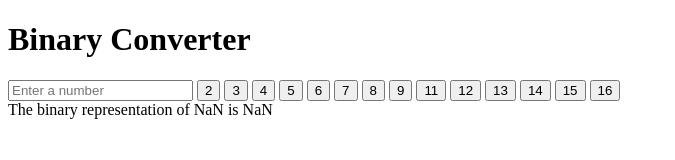
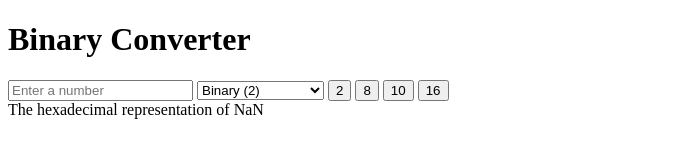
Before and after one commit to KiwiScreams/Numeral-Systems-Converter, a plain HTML site: page index.html in a window 1280 px wide. Both pictures are taken after a click on the button "16". Shown: the whole page, without its empty margins (0-675 px from the left). Drawn offline with Linux system fonts and the light colour scheme.

Commit message:
multi system

```diff
--- a/index.html
+++ b/index.html
@@ -9,19 +9,26 @@
   <body>
     <h1>Binary Converter</h1>
     <input id="number-input" type="number" placeholder="Enter a number" />
+    <select id="input-base-select">
+      <option value="2">Binary (2)</option>
+      <option value="8">Octal (8)</option>
+      <option value="10">Decimal (10)</option>
+      <option value="16">Hexadecimal (16)</option>
+    </select>
     <button onclick="superFunc(2)">2</button>
-    <button onclick="superFunc(3)">3</button>
-    <button onclick="superFunc(4)">4</button>
-    <button onclick="superFunc(5)">5</button>
-    <button onclick="superFunc(6)">6</button>
-    <button onclick="superFunc(7)">7</button>
+    <!-- <button onclick="superFunc(3)">3</button> -->
+    <!-- <button onclick="superFunc(4)">4</button> -->
+    <!-- <button onclick="superFunc(5)">5</button> -->
+    <!-- <button onclick="superFunc(6)">6</button> -->
+    <!-- <button onclick="superFunc(7)">7</button> -->
     <button onclick="superFunc(8)">8</button>
-    <button onclick="superFunc(9)">9</button>
-    <button onclick="superFunc(11)">11</button>
-    <button onclick="superFunc(12)">12</button>
-    <button onclick="superFunc(13)">13</button>
-    <button onclick="superFunc(14)">14</button>
-    <button onclick="superFunc(15)">15</button>
+    <!-- <button onclick="superFunc(9)">9</button> -->
+    <button onclick="superFunc(10)">10</button>
+    <!-- <button onclick="superFunc(11)">11</button> -->
+    <!-- <button onclick="superFunc(12)">12</button> -->
+    <!-- <button onclick="superFunc(13)">13</button> -->
+    <!-- <button onclick="superFunc(14)">14</button> -->
+    <!-- <button onclick="superFunc(15)">15</button> -->
     <button onclick="superFunc(16)">16</button>
     <div id="result-text"></div>
     <script src="./js/main.js"></script>
--- a/js/main.js
+++ b/js/main.js
@@ -1,7 +1,18 @@
 const numInput = document.getElementById("number-input");
+const inputBaseSelect = document.getElementById("input-base-select");
 const resultDiv = document.getElementById("result-text");
-function superFunc(system) {
-  const num = parseInt(numInput.value, 10);
-  const binary = num.toString(system);
-  resultDiv.innerText = `The binary representation of ${num} is ${binary}`;
+
+function superFunc(outputBase) {
+  const inputBase = parseInt(inputBaseSelect.value, 10);
+  const num = parseInt(numInput.value, inputBase);
+  const converted = num.toString(outputBase);
+  resultDiv.innerText = `The ${
+    outputBase === 2
+      ? "binary"
+      : outputBase === 8
+      ? "octal"
+      : outputBase === 10
+      ? "decimal"
+      : "hexadecimal"
+  } representation of  ${converted}`;
 }
--- a/style/style.css
+++ b/style/style.css
@@ -0,0 +1,4 @@
+*
+{
+
+}
```
